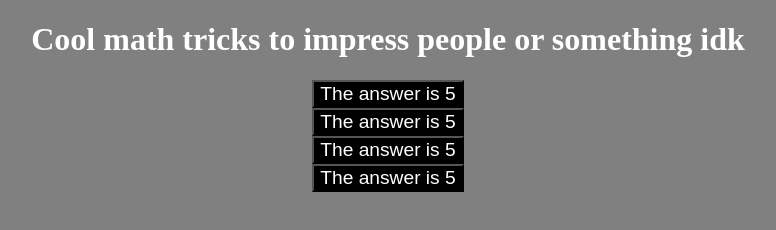
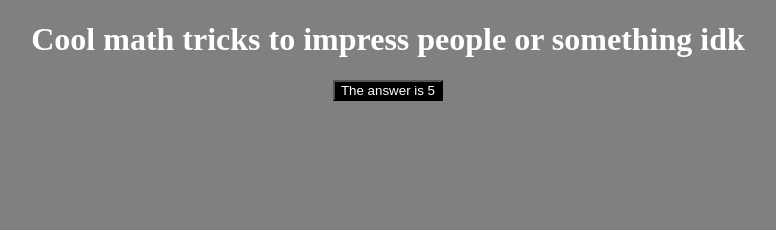
Before and after one commit to lamaqdahodwala/cool-math-tricks, a plain HTML site: page templates/index.html in a window 1280 px wide. Shown: the whole page, without its empty margins (252-1028 px from the left). Drawn offline with Linux system fonts and the light colour scheme; files that its build step writes are made by us from their sources.

Commit message:
new file heirarchy

```diff
--- a/templates/index.html
+++ b/templates/index.html
@@ -9,15 +9,8 @@
 </head>
 <body>
     <h1>Cool math tricks to impress people or something idk</h1>
-    <script src="static/script.js"></script>
-    <button id='answeris5btn' onclick='answeris5()'>The answer is 5</button>
-    <br>
-    <button id='answeris5btn' onclick='answeris5()'>The answer is 5</button>
-    <br>
-    <button id='answeris5btn' onclick='answeris5()'>The answer is 5</button>
-    <br>
-    <button id='answeris5btn' onclick='answeris5()'>The answer is 5</button>
-    <br>
+    <a href="/answeris5" id="answeris5"><button>The answer is 5</button></a>
+
 
 
 </body>
```
Also changed, not shown: static/answeris5/script.js (renamed from static/script.js), static/answeris5/style.css (renamed from static/style.css), templates/answeris5/index.html (added), 1 other file.
